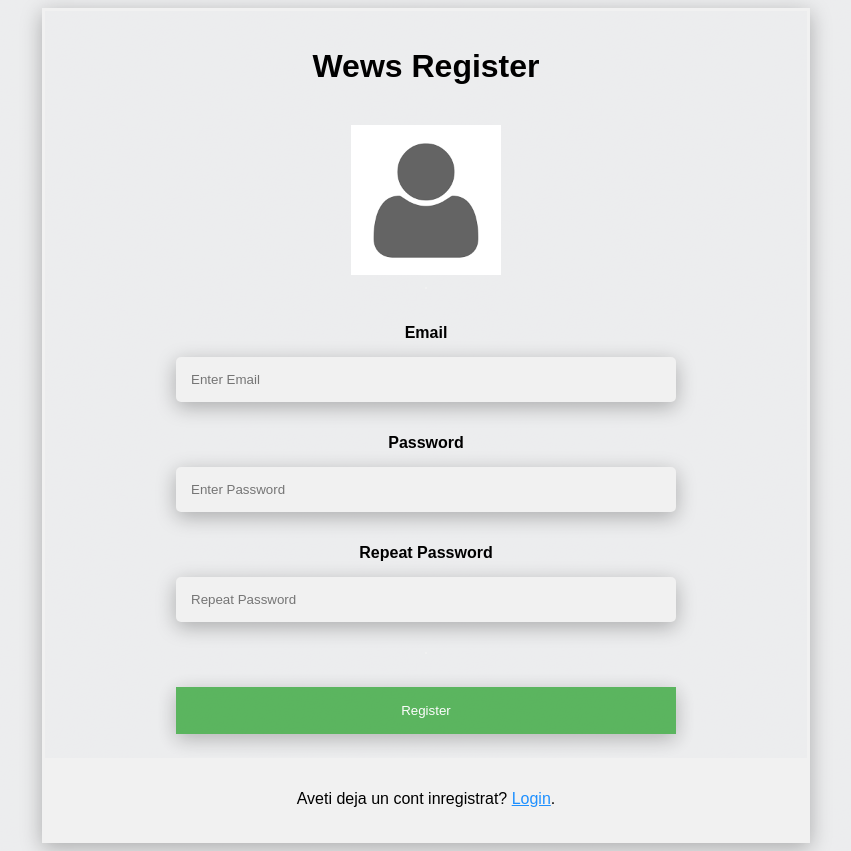
After one commit to Leutz/wews, a PHP site: page /register/register.html in a window 1280 px wide. The commit adds this page. Shown: the whole page, without its empty margins (214-1065 px from the left). Run offline with PHP 8.4, Linux system fonts and the light colour scheme.

Commit message:
Minor fixes

```diff
--- a/Wews/main.js
+++ b/Wews/animations.js
@@ -2,16 +2,12 @@ function openNav() {
     document.getElementById("mySidenav").style.width = "250px";
     if (innerWidth > 1200) {
         document.getElementById("main").style.marginLeft = "250px";
-
     }
-    /*document.body.style.backgroundColor = "rgba(0,0,0,0.4)";*/
 }
 
 function closeNav() {
     document.getElementById("mySidenav").style.width = "0";
     if (innerWidth > 1200) {
         document.getElementById("main").style.marginLeft = "0";
-
     }
-    /*document.body.style.backgroundColor = "white";*/
 }
--- /dev/null
+++ b/Wews/register/register-main.css
@@ -0,0 +1,117 @@
+* {
+    box-sizing: border-box
+}
+
+body {
+    font-family: Arial, Helvetica, sans-serif;
+    background-image: url("../Wews/graphics/back_light.png");
+    background-repeat: repeat;
+    width: 60%;
+    margin-left: auto;
+    margin-right: auto;
+}
+
+form {
+    border: 3px solid #f1f1f1;
+    box-shadow: 0px 5px 20px 0px rgba(0, 0, 0, 0.28);
+}
+
+.container {
+    padding: 16px;
+    display: flex;
+    flex-direction: column;
+    align-items: center;
+}
+
+input[type=text],
+input[type=password] {
+    width: 500px;
+    padding: 15px;
+    margin: 5px 0 22px 0;
+    display: inline-block;
+    border: none;
+    background: #f1f1f1;
+    border-radius: 5px;
+    box-shadow: 0px 5px 20px 0px rgba(0, 0, 0, 0.28);
+}
+
+input[type=text]:focus,
+input[type=password]:focus {
+    background-color: #ffffff;
+    outline: none;
+}
+
+
+label {
+    padding: 10px;
+}
+
+/* Overwrite default styles of hr */
+hr {
+    border: 1px solid #f1f1f1;
+    margin-bottom: 25px;
+}
+
+.imgcontainer {
+    text-align: center;
+}
+
+.imgcontainer img {
+    width: 150px;
+}
+
+/* Set a style for the submit/register button */
+.registerbtn {
+    background-color: #4CAF50;
+    color: white;
+    padding: 16px 20px;
+    margin: 8px 0;
+    border: none;
+    cursor: pointer;
+    width: 500px;
+    opacity: 0.9;
+    box-shadow: 0px 5px 20px 0px rgba(0, 0, 0, 0.28);
+
+}
+
+.registerbtn:hover {
+    opacity: 1;
+}
+
+/* Add a blue text color to links */
+a {
+    color: dodgerblue;
+}
+
+/* Set a grey background color and center the text of the "sign in" section */
+.signin {
+    background-color: #f1f1f1;
+    text-align: center;
+}
+
+@media (max-width: 600px) {
+
+    input[type=text],
+    input[type=password] {
+        width: 90%;
+    }
+
+    .registerbtn {
+        width: 90%;
+    }
+
+    body {
+        width: 90%;
+        margin-left: auto;
+        margin-right: auto;
+    }
+
+}
+
+@media (max-width: 1200px) {
+    body {
+        width: 95%;
+        margin-left: auto;
+        margin-right: auto;
+    }
+}
--- /dev/null
+++ b/Wews/register/register.html
@@ -0,0 +1,39 @@
+<!DOCTYPE html>
+<html><head>
+<meta http-equiv="content-type" content="text/html; charset=UTF-8">
+<meta name="viewport" content="width=device-width, initial-scale=1">
+<link rel="stylesheet" href="register-main.css">
+
+</head>
+<body>
+
+<form action="../login/login.html">
+ <div class="container">
+   <h1>Wews Register</h1>
+   <br />
+
+   <div class="imgcontainer">
+     <img src="../login/login-avatar/img_avatar2.png" alt="Avatar" class="avatar">
+   </div>
+
+   <hr>
+
+   <label for="email"><b>Email</b></label>
+   <input type="text" placeholder="Enter Email" name="email" required>
+
+   <label for="psw"><b>Password</b></label>
+   <input type="password" placeholder="Enter Password" name="psw" required>
+
+   <label for="psw-repeat"><b>Repeat Password</b></label>
+   <input type="password" placeholder="Repeat Password" name="psw-repeat" required>
+   <hr>
+
+   <button type="submit" class="registerbtn">Register</button>
+ </div>
+
+ <div class="container signin">
+   <p>Aveti deja un cont inregistrat? <a href="../login/login.html">Login</a>.</p>
+ </div>
+</form>
+
+</body></html>
```
Also changed, not shown: Wews/index.html (+6 -4 lines), Wews/layout_stylesheet.css (renamed from Wews/main.css, +6 -2 lines), Wews/login/login-main.css (added, +109 -0 lines), Wews/login/login.html (added, +45 -0 lines), login/login-main.css (deleted, +0 -61 lines), login/login.html (deleted, +0 -38 lines), register/register-main.css (deleted, +0 -57 lines), register/register.html (deleted, +0 -39 lines), Wews/login/login-avatar/img_avatar2.png (renamed from login/login-avatar/img_avatar2.png), Wews/register/register-images/images.png (renamed from register/register-images/images.png).
